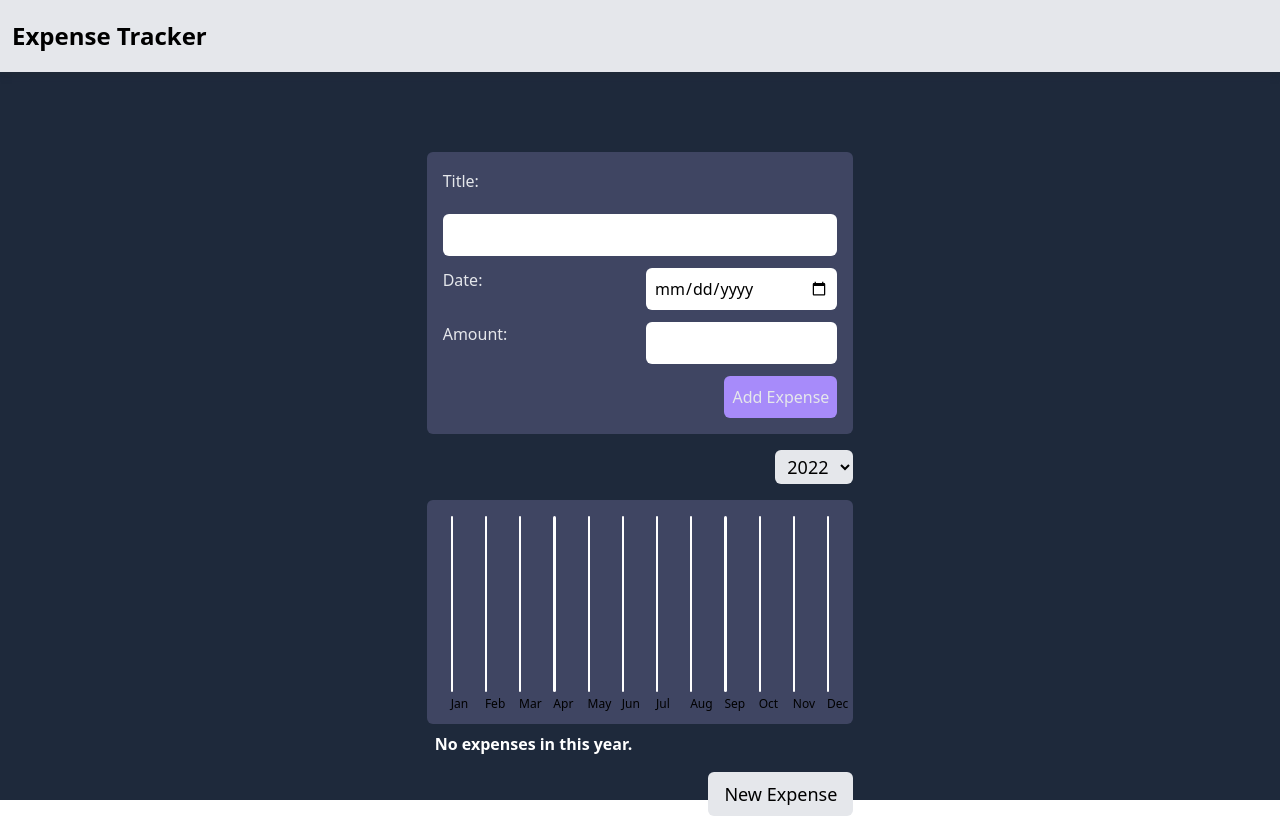
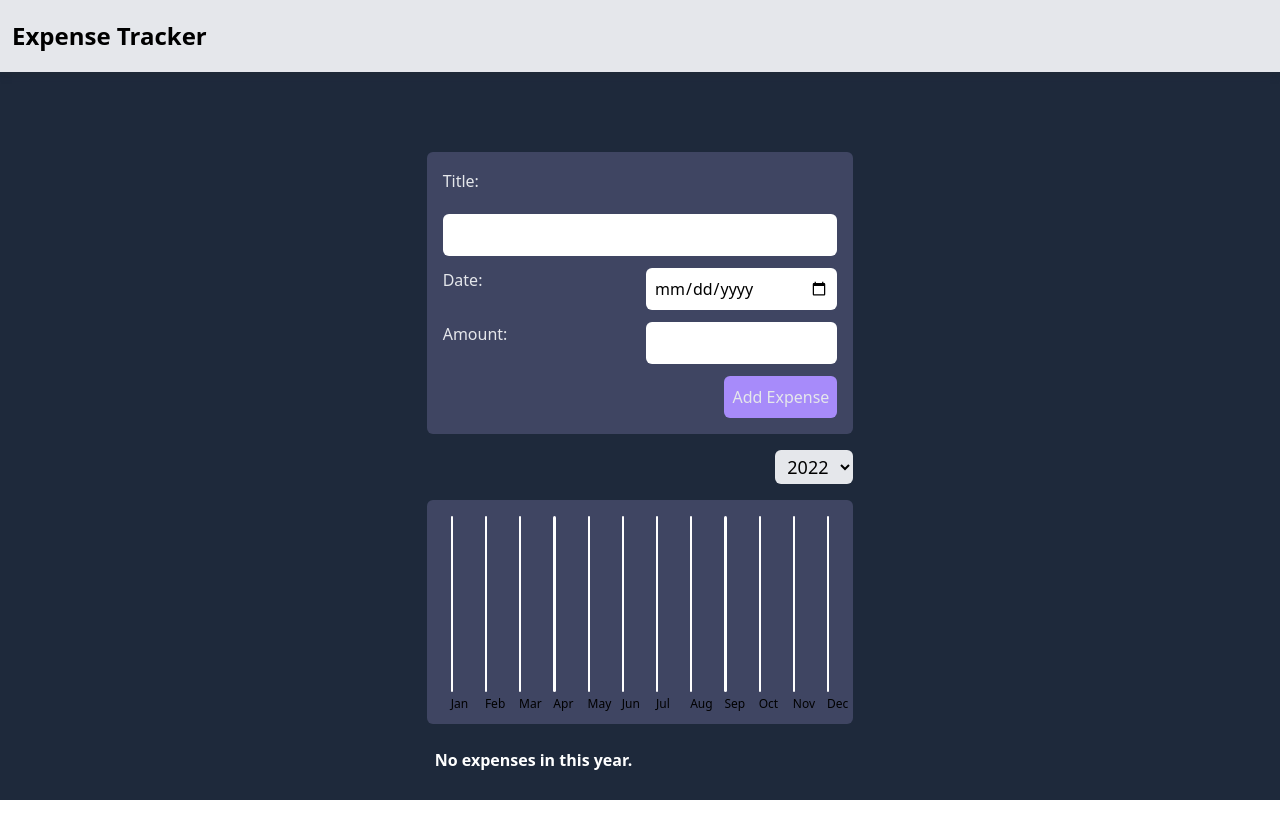
Before and after one commit to KuronoSangatsu7/React_Expense_Tracker, a React (Create React App) app: page / in a window 1280 px wide. Built offline with nearby package versions, Linux system fonts and the light colour scheme.

Commit message:
adjusted scrolling

```diff
--- a/src/App.js
+++ b/src/App.js
@@ -5,6 +5,7 @@ import Expenses from "./components/Expenses/Expenses";
 import Header from "./components/UI/Header";
 import NewExpense from "./components/NewExpense/NewExpense";
 import ExpenseFilter from "./components/Expenses/ExpenseFilter";
+import NewExpenseButton from "./components/NewExpense/NewExpenseButton";
 import { useEffect, useState } from "react";
 
 const App = () => {
@@ -31,7 +32,6 @@ const App = () => {
   console.log(expenses, displayedExpenses)
 
   return (
-    <>
       <FullWrapper>
         <Header />
         <AppWrapper>
@@ -42,14 +42,9 @@ const App = () => {
           />
           <Chart expenses={displayedExpenses}/>
           <Expenses items={displayedExpenses} />
-          <div className="flex flex-row-reverse">
-            <button className="bg-gray-200 font-medium text-lg py-2 px-4 mt-2 rounded-md">
-              New Expense
-            </button>
-          </div>
+          <NewExpenseButton />
         </AppWrapper>
       </FullWrapper>
-    </>
   );
 };
 
--- a/src/components/Expenses/ExpenseItem.js
+++ b/src/components/Expenses/ExpenseItem.js
@@ -2,12 +2,12 @@ import ExpenseDate from "./ExpenseDate";
 
 const ExpenseItem = (props) => {
   return (
-    <div className="container xl:grid xl:grid-cols-12 flex flex-wrap pl-2 border-0 border-l-4 border-violet-400 my-5">
+    <div className="container xl:grid xl:grid-cols-12 flex flex-wrap pl-2 border-0 border-l-4 border-violet-400 my-5 snap-start">
     <div className="col-span-1">
       <ExpenseDate date={props.date} />
       </div>
       <div className="col-span-9 text-white font-medium ml-2 my-auto">{props.title}</div>
-      <div className="col-span-2 text-rose-600 text-right my-auto font-semibold ml-auto">${props.amount}</div>
+      <div className="col-span-2 text-rose-600 text-right my-auto font-semibold ml-auto mr-2">${props.amount}</div>
     </div>
   );
 };
--- a/src/components/Expenses/Expenses.js
+++ b/src/components/Expenses/Expenses.js
@@ -5,7 +5,7 @@ const Expenses = (props) => {
 
 
   return (
-    <div>
+    <div className="overflow-scroll h-64 mt-4 scroll-smooth snap-y">
       {props.items.length === 0 && <p className="m-2 text-white font-semibold">No expenses in this year.</p>}
       {props.items.map((item) => (
         <ExpenseItem
--- /dev/null
+++ b/src/components/NewExpense/NewExpenseButton.js
@@ -0,0 +1,11 @@
+const NewExpenseButton = () => {
+  return (
+    <div className="flex flex-row-reverse">
+      <button className="bg-gray-200 font-medium text-lg py-2 px-4 mt-2 mb-4 rounded-md">
+        New Expense
+      </button>
+    </div>
+  );
+};
+
+export default NewExpenseButton;
--- a/src/components/UI/FullWrapper.js
+++ b/src/components/UI/FullWrapper.js
@@ -1,6 +1,6 @@
 
 const FullWrapper = (props) => {
-    return <div className="bg-slate-800 h-screen">
+    return <div className="bg-slate-800 h-full overflow-scroll">
         {props.children}
     </div>
 }
```
